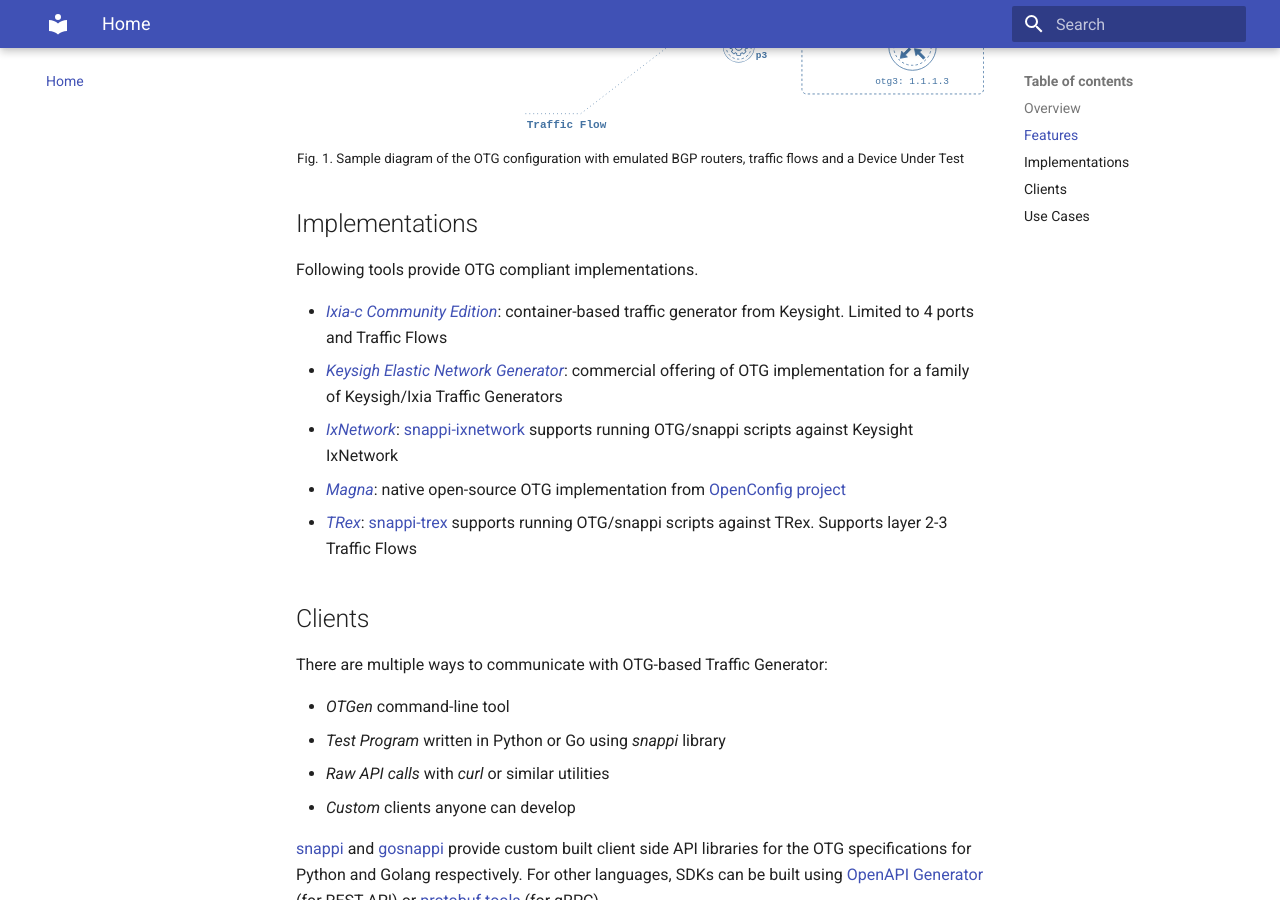
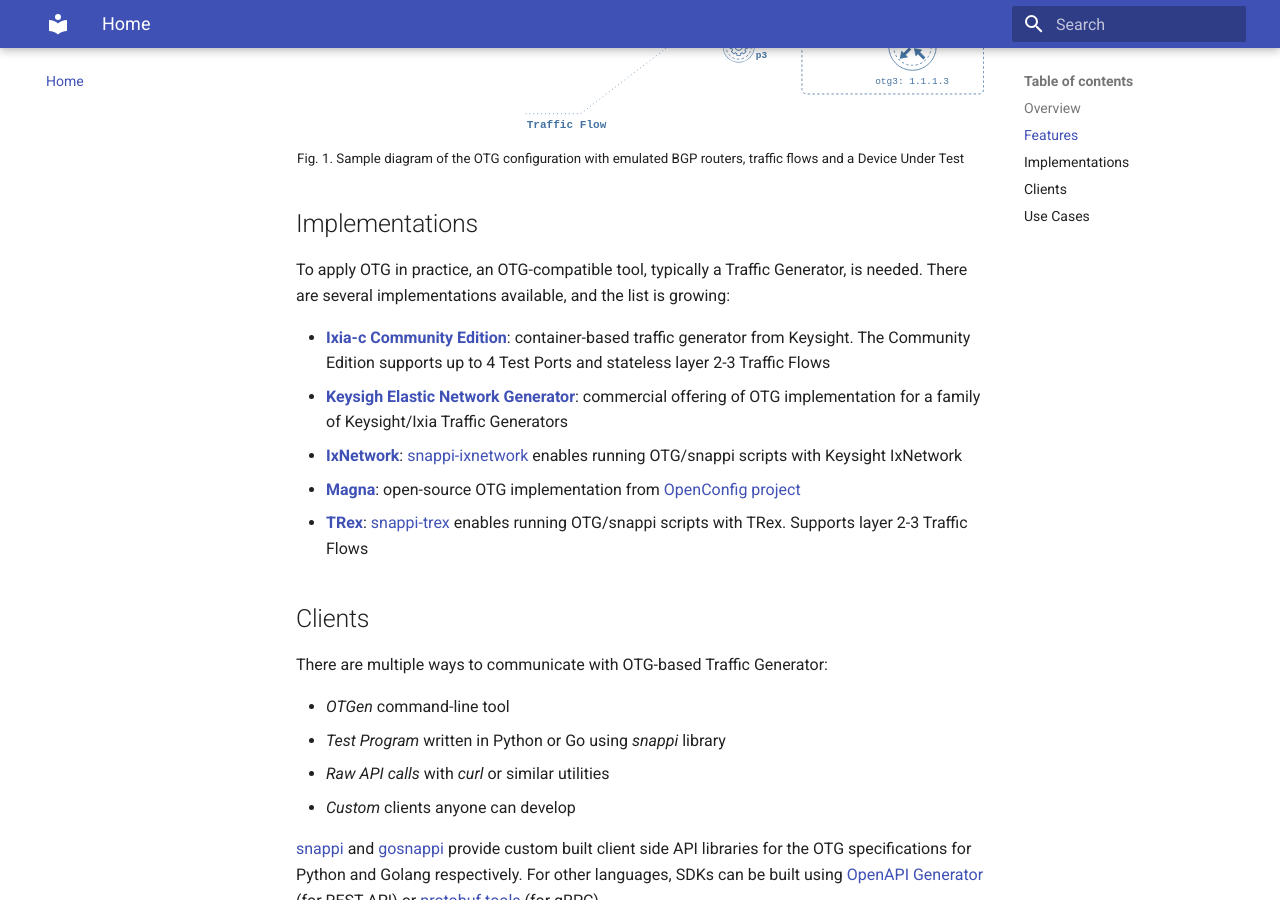
Before and after one commit to open-traffic-generator/open-traffic-generator.github.io, an MkDocs documentation site: the page built from docs/index.md, in a window 1280 px wide and 900 px high, scrolled down 1303 px. Built offline with MkDocs 1.6.1 and Material for MkDocs 9.7.7, drawn with Linux system fonts in a browser that asks for light colours.

Commit message:
implementations paragraph

```diff
--- a/docs/index.md
+++ b/docs/index.md
@@ -34,13 +34,13 @@
 
 ## Implementations
 
-Following tools provide OTG compliant implementations.
+To apply OTG in practice, an OTG-compatible tool, typically a Traffic Generator, is needed. There are several implementations available, and the list is growing:
 
-* *[Ixia-c Community Edition](https://ixia-c.dev)*: container-based traffic generator from Keysight. Limited to 4 ports and Traffic Flows
-* *[Keysigh Elastic Network Generator](https://www.keysight.com/us/en/products/network-test/protocol-load-test/keysight-elastic-network-generator.html)*: commercial offering of OTG implementation for a family of Keysigh/Ixia Traffic Generators
-* *[IxNetwork](https://www.keysight.com/us/en/products/network-test/protocol-load-test/ixnetwork.html)*: [snappi-ixnetwork](https://github.com/open-traffic-generator/snappi-ixnetwork) supports running OTG/snappi scripts against Keysight IxNetwork
-* *[Magna](https://github.com/openconfig/magna)*: native open-source OTG implementation from [OpenConfig project](https://openconfig.net/)
-* *[TRex](https://trex-tgn.cisco.com/)*: [snappi-trex](https://github.com/open-traffic-generator/snappi-trex) supports running OTG/snappi scripts against TRex. Supports layer 2-3 Traffic Flows
+* [**Ixia-c Community Edition**](https://ixia-c.dev): container-based traffic generator from Keysight. The Community Edition supports up to 4 Test Ports and stateless layer 2-3 Traffic Flows
+* [**Keysigh Elastic Network Generator**](https://www.keysight.com/us/en/products/network-test/protocol-load-test/keysight-elastic-network-generator.html): commercial offering of OTG implementation for a family of Keysight/Ixia Traffic Generators
+* [**IxNetwork**](https://www.keysight.com/us/en/products/network-test/protocol-load-test/ixnetwork.html): [snappi-ixnetwork](https://github.com/open-traffic-generator/snappi-ixnetwork) enables running OTG/snappi scripts with Keysight IxNetwork
+* [**Magna**](https://github.com/openconfig/magna): open-source OTG implementation from [OpenConfig project](https://openconfig.net/)
+* [**TRex**](https://trex-tgn.cisco.com/): [snappi-trex](https://github.com/open-traffic-generator/snappi-trex) enables running OTG/snappi scripts with TRex. Supports layer 2-3 Traffic Flows
 
 ## Clients
 
```
Also changed, not shown: docs/implementations.md (+6 -6 lines).
